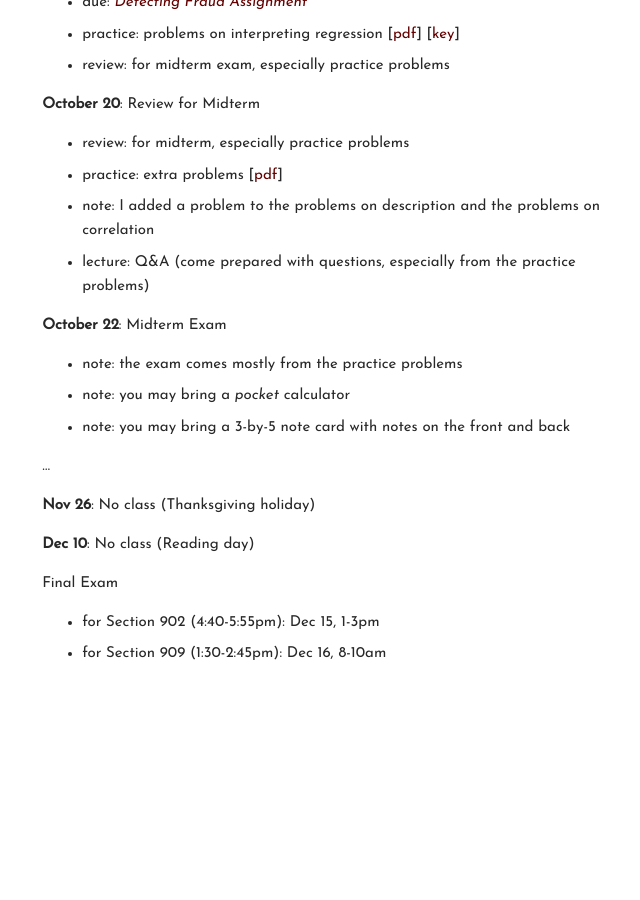
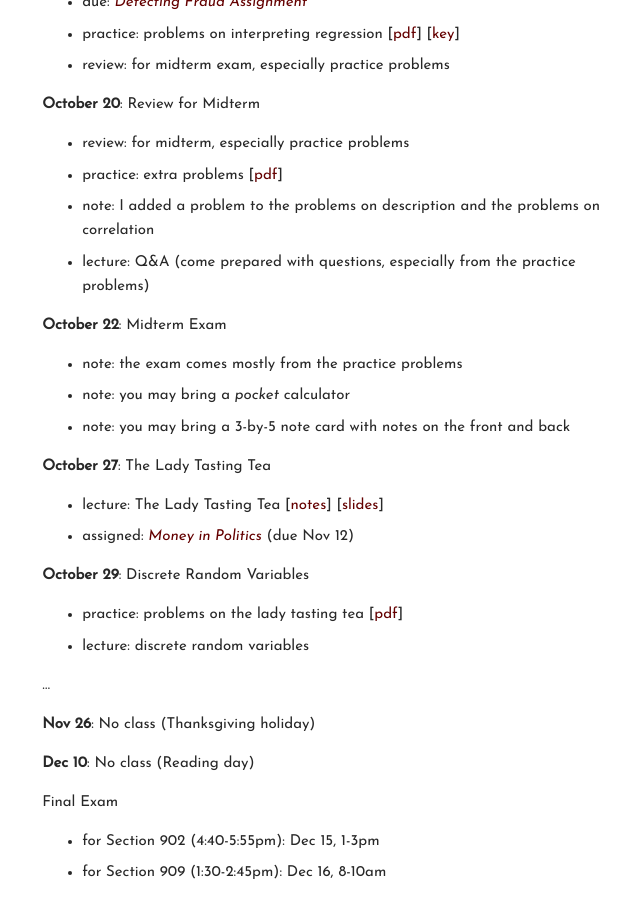
Before and after one commit to carlislerainey/carlislerainey.github.io, a Jekyll site: the page built from teaching/pols-209/index.md, in a window 1280 px wide and 900 px high, scrolled down 2907 px. Shown: the whole window, without its empty margins (420-1060 px from the left). Built offline with Jekyll 4.4.1, drawn with Linux system fonts in a browser that asks for light colours; before the commit the page ends 3588 px from its top, so only the background shows below that; some of the changed text lies outside the part shown.

Commit message:
update through the lady

```diff
--- a/teaching/pols-209/index.md
+++ b/teaching/pols-209/index.md
@@ -24,7 +24,7 @@ title: POLS 209 | Carlisle Rainey
 |:--------------:|:---------------:|:----------:|
 | Self-Reported Turnout | Sep 15        | Sep 29   |
 | Detecting Fraud in LaCour and Green | Oct 1        | Oct 15   |
-| Conditional Cash Transfers and Turnout | Oct 27        | Nov 10   |
+| Money in Politics | Oct 27        | Nov 10   |
 | TBD | Nov 12        | Dec 1    |
 
 
@@ -123,6 +123,14 @@ lecture: discussion of writing
 - note: you may bring a *pocket* calculator
 - note: you may bring a 3-by-5 note card with notes on the front and back
 
+**October 27**: The Lady Tasting Tea
+- lecture: The Lady Tasting Tea [[notes](https://docs.google.com/document/d/1HlNJD9FWIJPn9cobkD0B4o04sJc61dI2dZoJM4p_aJo/edit?usp=sharing)] [[slides](https://docs.google.com/presentation/d/1By_JvKuG0bZiA-m1RPQu3zAbUOLOl0UCPOzKRHLefTg/edit?usp=sharing)]
+- assigned: [*Money in Politics*](files/wa3.pdf) (due Nov 12)
+
+**October 29**: Discrete Random Variables
+- practice: problems on the lady tasting tea [[pdf](files/pp-lady.pdf)]
+- lecture: discrete random variables
+
 ...
 
 **Nov 26**: No class (Thanksgiving holiday)
```
Also changed, not shown: 2 other files.
